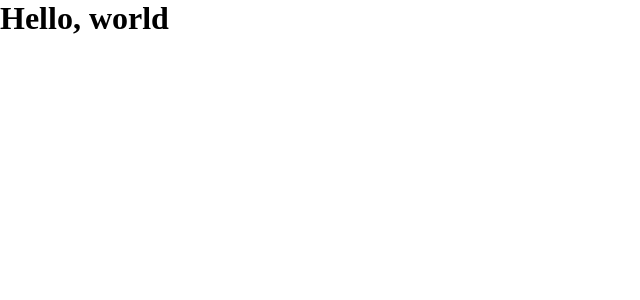
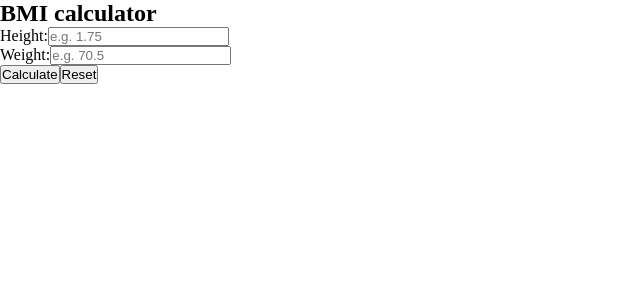
Before and after one commit to mat-afk/bmi-calculator, a React (Vite) app: page / in a window 1280 px wide. Shown: the top 300 px of the page, without its empty margins (0-640 px from the left). Built offline with nearby package versions, Linux system fonts and the light colour scheme.

Commit message:
feat: BMI calculator component

```diff
--- a/src/App.jsx
+++ b/src/App.jsx
@@ -1,10 +1,11 @@
 import "./App.css";
+import BMICalculator from "./components/BMICalculator";
 
 function App() {
   return (
-    <>
-      <h1>Hello, world</h1>
-    </>
+    <div className="container">
+      <BMICalculator />
+    </div>
   );
 }
 
--- /dev/null
+++ b/src/components/BMICalculator.jsx
@@ -0,0 +1,37 @@
+import "./BMICalculator.css";
+
+const BMICalculator = () => {
+  return (
+    <div id="calculation-container">
+      <h2>BMI calculator</h2>
+      <form id="bmi-form">
+        <div className="form-inputs">
+          <div className="form-control">
+            <label htmlFor="height">Height:</label>
+            <input
+              type="text"
+              id="height"
+              name="height"
+              placeholder="e.g. 1.75"
+            />
+          </div>
+          <div className="form-control">
+            <label htmlFor="weight">Weight:</label>
+            <input
+              type="text"
+              id="weight"
+              name="weight"
+              placeholder="e.g. 70.5"
+            />
+          </div>
+        </div>
+        <div className="action-control">
+            <button>Calculate</button>
+            <button>Reset</button>
+        </div>
+      </form>
+    </div>
+  );
+};
+
+export default BMICalculator;
```
Also changed, not shown: src/components/BMICalculator.css (added).
